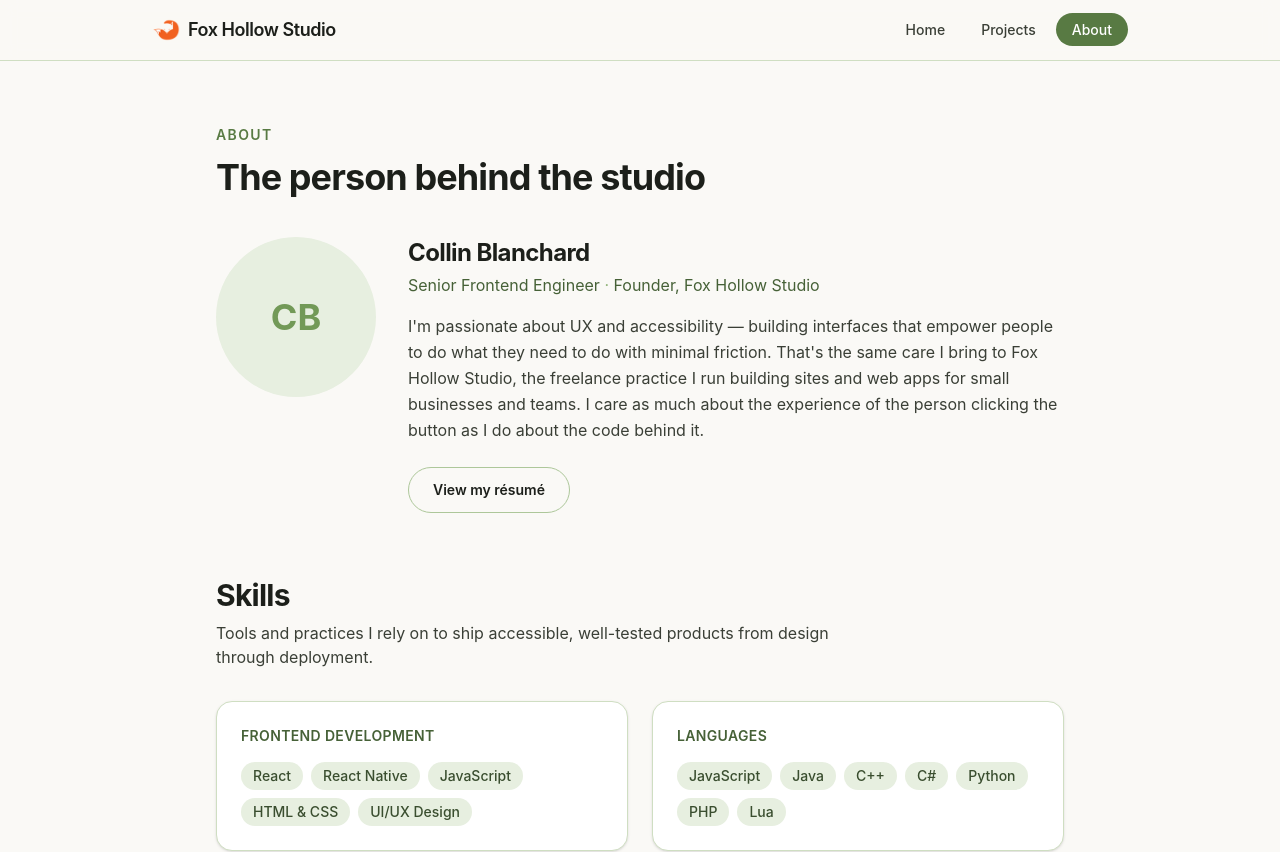
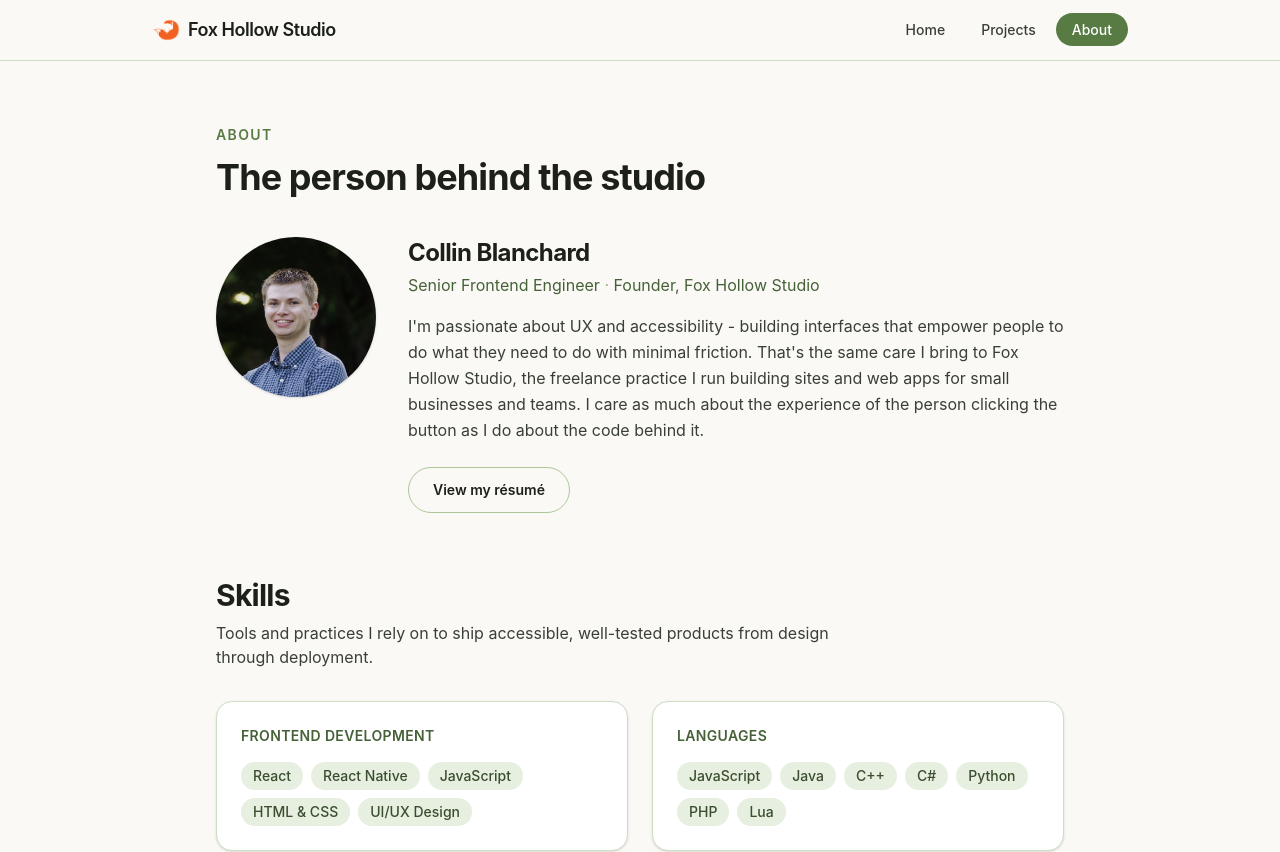
Before and after one commit to collinb3/portfolioSite, a React (Vite) app: page /about in a window 1280 px wide. Shown: the top 852 px of the page. Built offline with nearby package versions, Linux system fonts and the light colour scheme.

Commit message:
Add headshot

```diff
--- a/src/data/projects.js
+++ b/src/data/projects.js
@@ -28,7 +28,7 @@ export const projects = [
     title: 'Service Booking System',
     status: 'Live demo',
     description:
-      'A full-stack appointment booking system built for local service businesses — customers pick a service and open time slot and book instantly, while the owner manages bookings and services from a lightweight, password-protected admin dashboard. Backed by a real serverless Postgres database, not mock data.',
+      'A full-stack appointment booking system built for local service businesses - customers pick a service and open time slot and book instantly, while the owner manages bookings and services from a lightweight, password-protected admin dashboard. Backed by a real serverless Postgres database, not mock data.',
     tags: ['React', 'Tailwind CSS', 'Vercel Functions', 'Postgres (Neon)', 'REST API'],
     image: '/project-images/booking-services.png',
     codeHref: 'https://github.com/collinb3/portfolioSite/tree/main/src/sampleApps/booking',
--- a/src/data/resume.js
+++ b/src/data/resume.js
@@ -8,7 +8,7 @@ export const profile = {
   phone: '(719) 822-4756',
   linkedin: 'https://www.linkedin.com/in/collin-blanchard/',
   blurb:
-    "I'm passionate about UX and accessibility — building interfaces that empower people to do what they need to do with minimal friction. That's the same care I bring to Fox Hollow Studio, the freelance practice I run building sites and web apps for small businesses and teams. I care as much about the experience of the person clicking the button as I do about the code behind it.",
+    "I'm passionate about UX and accessibility - building interfaces that empower people to do what they need to do with minimal friction. That's the same care I bring to Fox Hollow Studio, the freelance practice I run building sites and web apps for small businesses and teams. I care as much about the experience of the person clicking the button as I do about the code behind it.",
 }
 
 // Skills grouped for the prominent home page display.
--- a/src/pages/About.jsx
+++ b/src/pages/About.jsx
@@ -1,6 +1,7 @@
 import { useState } from 'react'
 import { profile, skillGroups } from '../data/resume'
 import ResumeModal from '../components/ResumeModal'
+import headshot from '../assets/headshot.jpg'
 
 export default function About() {
   const [resumeOpen, setResumeOpen] = useState(false)
@@ -11,10 +12,11 @@ export default function About() {
       <h1 className="text-4xl font-bold tracking-tight text-ink-900">The person behind the studio</h1>
 
       <div className="mt-10 flex flex-col gap-8 sm:flex-row sm:items-start">
-        {/* Photo placeholder — swap for a real headshot when available */}
-        <div className="flex h-40 w-40 shrink-0 items-center justify-center rounded-full bg-sage-100 text-4xl font-bold text-sage-500">
-          CB
-        </div>
+        <img
+          src={headshot}
+          alt={profile.name}
+          className="h-40 w-40 shrink-0 rounded-full object-cover shadow-sm"
+        />
 
         <div>
           <h2 className="text-2xl font-bold tracking-tight text-ink-900">{profile.name}</h2>
--- a/src/pages/Home.jsx
+++ b/src/pages/Home.jsx
@@ -15,8 +15,8 @@ export default function Home() {
         </h1>
         <p className="mt-6 max-w-3xl text-lg leading-relaxed text-ink-700">
           Fox Hollow Studio designs and builds fast, accessible websites and
-          custom web applications — from marketing sites to full booking and
-          invoicing systems — for small businesses and teams who need more than
+          custom web applications - from marketing sites to full booking and
+          invoicing systems - for small businesses and teams who need more than
           a template.
         </p>
         <div className="mt-8 flex flex-wrap gap-3">
@@ -42,7 +42,7 @@ export default function Home() {
             What we build
           </h2>
           <p className="mt-2 max-w-3xl text-ink-700">
-            Real, working software — not just static pages — tailored to what
+            Real, working software - not just static pages - tailored to what
             your business actually needs.
           </p>
 
```
Also changed, not shown: src/assets/headshot.jpg (added).
